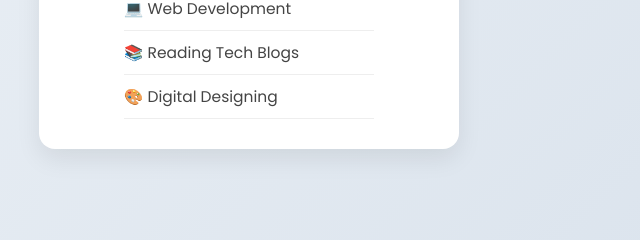
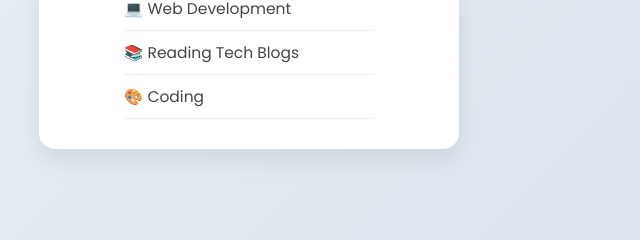
Before and after one commit to 03-9-rd/profilePage, a plain HTML site: page index.html in a window 1280 px wide. Shown: the part 515-755 px from the top of the page, 391-1031 px from the left. Drawn offline with Linux system fonts and the light colour scheme.

Commit message:
Update index.html

```diff
--- a/index.html
+++ b/index.html
@@ -21,7 +21,7 @@
       <ul class="hobby-list">
         <li>💻 Web Development</li>
         <li>📚 Reading Tech Blogs</li>
-        <li>🎨 Digital Designing</li>
+        <li>🎨 Coding</li>
       </ul>
     </section>
   </main>
```
